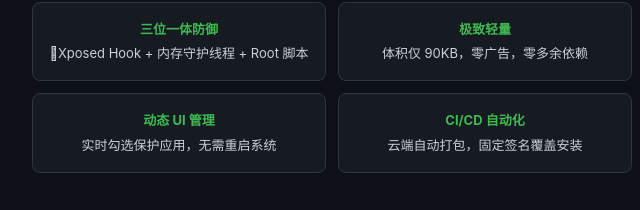
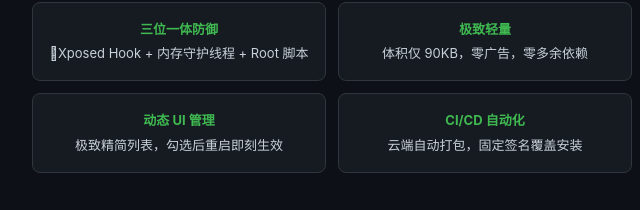
Before and after one commit to MikotoNetwork/BatteryWhitelist, a plain HTML site: page docs/index.html in a window 1280 px wide. Shown: the part 524-734 px from the top of the page, 308-948 px from the left. Drawn offline with Linux system fonts and the light colour scheme.

Commit message:
更正描述错误

```diff
--- a/docs/index.html
+++ b/docs/index.html
@@ -171,7 +171,7 @@
             </div>
             <div class="feature-item">
                 <strong>动态 UI 管理</strong>
-                实时勾选保护应用，无需重启系统
+                极致精简列表，勾选后重启即刻生效
             </div>
             <div class="feature-item">
                 <strong>CI/CD 自动化</strong>
```
